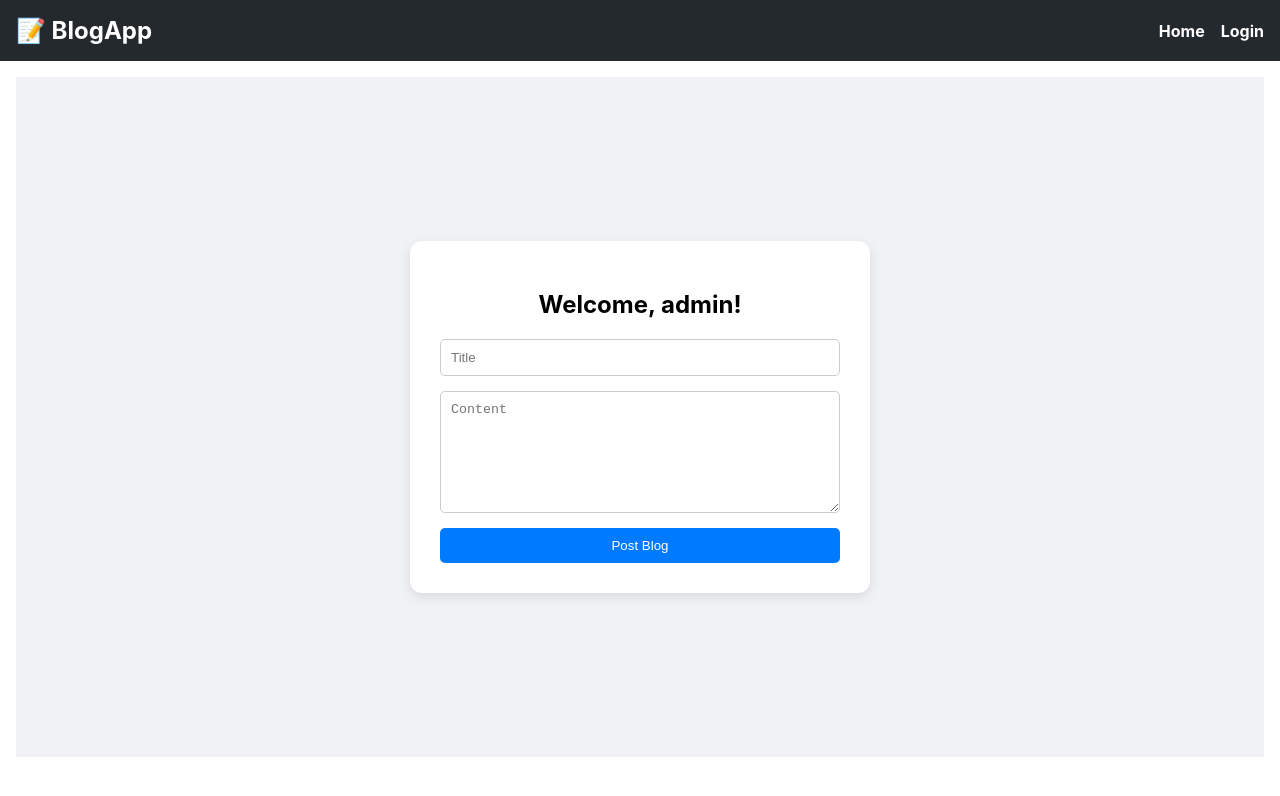
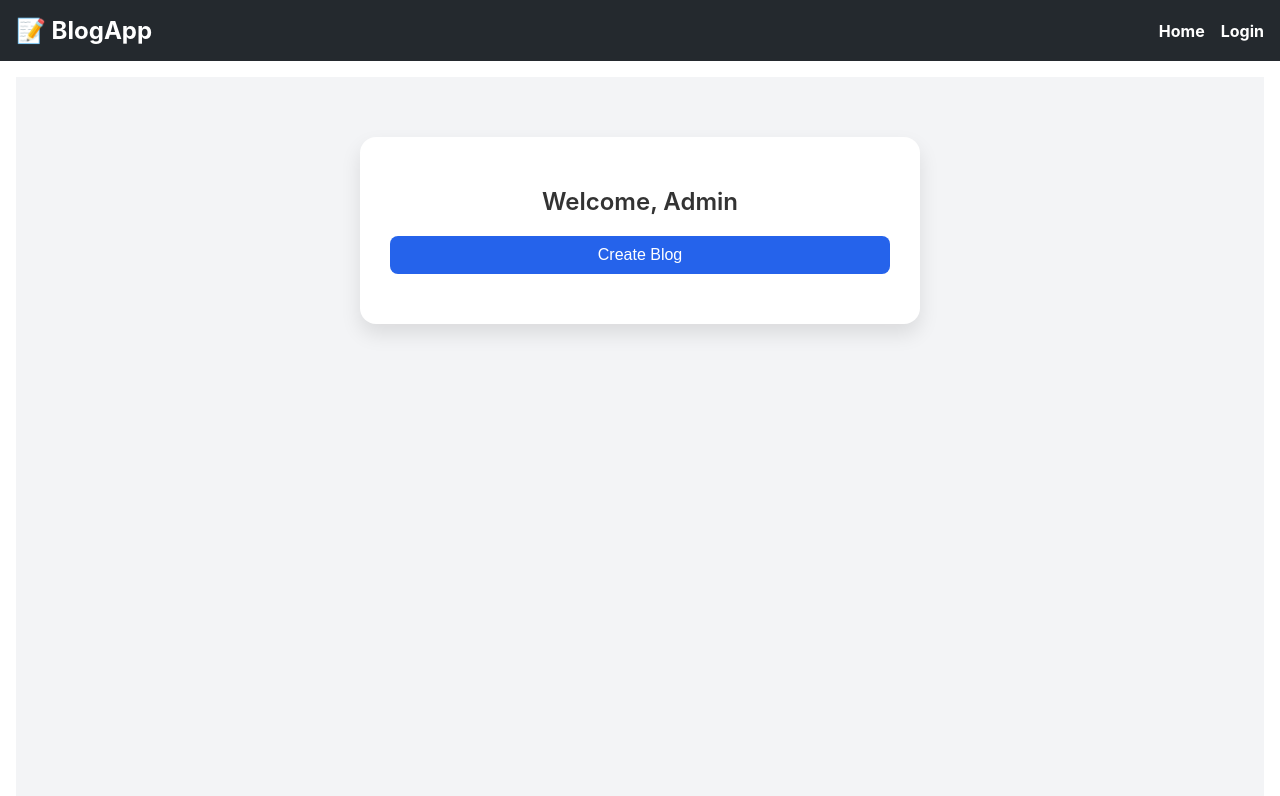
Before and after one commit to meeraj097/Blog-Application, a React (Create React App) app in the folder frontend/: page /admin in a window 1280 px wide. Shown: the top 796 px of the page. Built offline with nearby package versions, Linux system fonts and the light colour scheme.

Commit message:
✨ Centered login, admin dashboard, and blog creation UI

```diff
--- a/frontend/src/components/AdminPage.js
+++ b/frontend/src/components/AdminPage.js
@@ -1,6 +1,7 @@
 import React, { useState } from 'react';
 
 const Dashboard = ({ onCreate }) => {
+  const [showForm, setShowForm] = useState(false);
   const [title, setTitle] = useState('');
   const [content, setContent] = useState('');
 
@@ -21,6 +22,7 @@ const Dashboard = ({ onCreate }) => {
         setTitle('');
         setContent('');
         onCreate(); // refresh blog list
+        setShowForm(false); // hide form after post
       } else {
         alert('Failed to post blog');
       }
@@ -30,76 +32,113 @@ const Dashboard = ({ onCreate }) => {
   };
 
   return (
-    <div style={styles.container}>
+    <div style={styles.page}>
       <div style={styles.card}>
-        <h2 style={styles.title}>Welcome, admin!</h2>
+        <h2 style={styles.title}>Welcome, Admin</h2>
+
+        <button onClick={() => setShowForm(!showForm)} style={styles.toggleButton}>
+          {showForm ? 'Cancel' : 'Create Blog'}
+        </button>
+
+        {showForm && (
           <form onSubmit={handleSubmit} style={styles.form}>
+            <label style={styles.label}>Title</label>
             <input
               type="text"
-            placeholder="Title"
               value={title}
               onChange={(e) => setTitle(e.target.value)}
               style={styles.input}
+              placeholder="Enter blog title"
               required
             />
+
+            <label style={styles.label}>Content</label>
             <textarea
-            placeholder="Content"
               value={content}
               onChange={(e) => setContent(e.target.value)}
               style={styles.textarea}
+              placeholder="Write your blog content..."
               required
-          ></textarea>
-          <button type="submit" style={styles.button}>Post Blog</button>
+            />
+
+            <button type="submit" style={styles.submitButton}>🚀 Post Blog</button>
           </form>
+        )}
       </div>
     </div>
   );
 };
 
 const styles = {
-  container: {
-    height: '85vh',
+  page: {
+    height: '100vh',
+    backgroundColor: '#f3f4f6',
     display: 'flex',
     justifyContent: 'center',
-    alignItems: 'center',
-    backgroundColor: '#f0f2f5',
+    alignItems: 'flex-start',
+    paddingTop: '60px',
   },
   card: {
-    width: '400px',
+    backgroundColor: '#ffffff',
     padding: '30px',
-    borderRadius: '12px',
-    backgroundColor: '#fff',
-    boxShadow: '0 4px 12px rgba(0,0,0,0.1)',
+    borderRadius: '16px',
+    width: '100%',
+    maxWidth: '500px',
+    boxShadow: '0 10px 20px rgba(0, 0, 0, 0.1)',
   },
   title: {
+    marginBottom: '20px',
     textAlign: 'center',
+    fontSize: '24px',
+    fontWeight: '600',
+    color: '#333',
+  },
+  toggleButton: {
+    padding: '10px 20px',
+    backgroundColor: '#2563eb',
+    color: '#fff',
+    border: 'none',
+    borderRadius: '8px',
+    fontSize: '16px',
+    cursor: 'pointer',
     marginBottom: '20px',
+    width: '100%',
   },
   form: {
     display: 'flex',
     flexDirection: 'column',
+    gap: '15px',
+  },
+  label: {
+    fontSize: '14px',
+    fontWeight: '500',
+    color: '#374151',
   },
   input: {
-    padding: '10px',
-    marginBottom: '15px',
-    borderRadius: '5px',
-    border: '1px solid #ccc',
+    padding: '12px',
+    borderRadius: '8px',
+    border: '1px solid #d1d5db',
+    fontSize: '16px',
+    outline: 'none',
   },
   textarea: {
-    padding: '10px',
-    marginBottom: '15px',
-    borderRadius: '5px',
-    border: '1px solid #ccc',
-    minHeight: '100px',
+    padding: '12px',
+    borderRadius: '8px',
+    border: '1px solid #d1d5db',
+    fontSize: '16px',
+    minHeight: '120px',
     resize: 'vertical',
+    outline: 'none',
   },
-  button: {
-    padding: '10px',
-    borderRadius: '5px',
-    backgroundColor: '#007bff',
+  submitButton: {
+    padding: '12px',
+    backgroundColor: '#10b981',
     color: 'white',
     border: 'none',
+    borderRadius: '8px',
+    fontSize: '16px',
     cursor: 'pointer',
+    fontWeight: '600',
   },
 };
 
```
Lines whose indentation alone changed are shown as unchanged.
